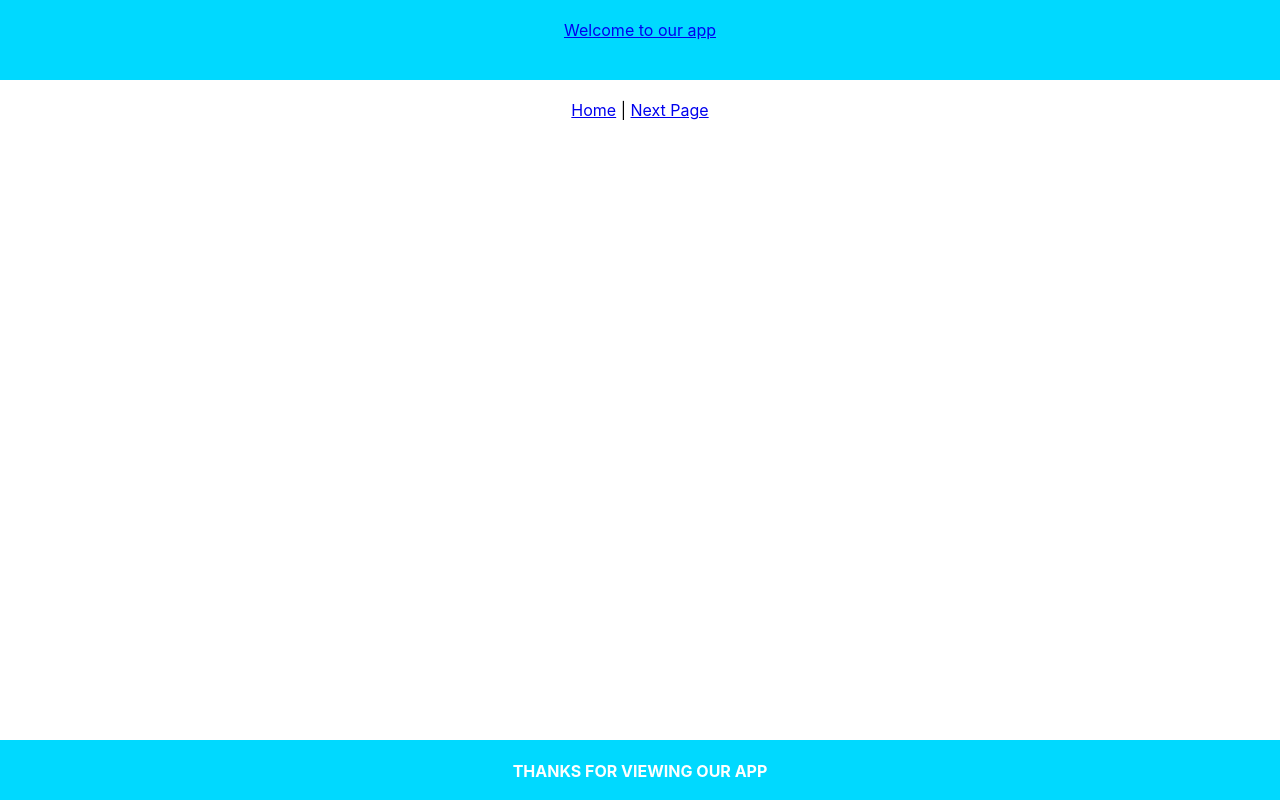
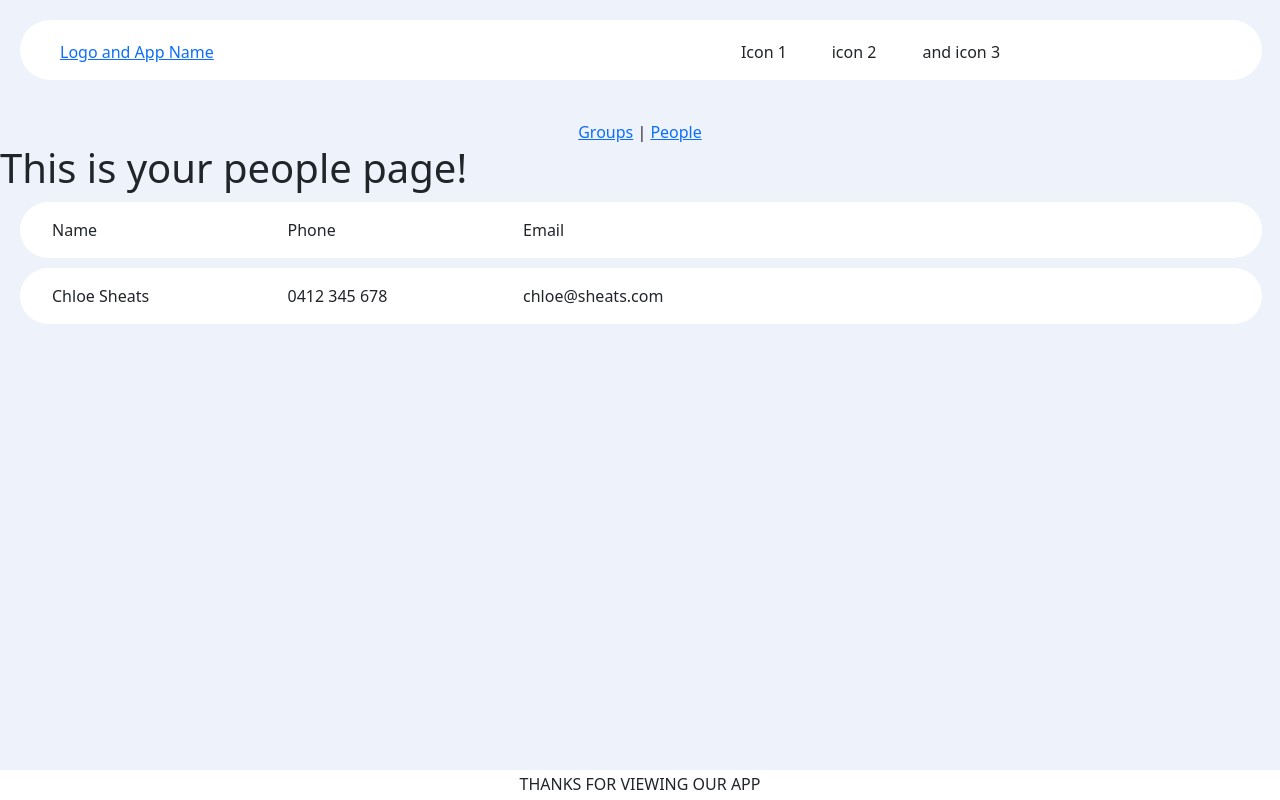
Before and after one commit to cmaddern-stack/COMP30022, a React (Create React App) app in the folder frontend/: page /people in a window 1280 px wide. Built offline with nearby package versions, Linux system fonts and the light colour scheme.

Commit message:
further styling to people page

```diff
--- a/frontend/package.json
+++ b/frontend/package.json
@@ -8,6 +8,7 @@
     "@testing-library/user-event": "^12.1.10",
     "bootstrap": "^5.1.0",
     "react": "^17.0.2",
+    "react-bootstrap": "^2.0.0-beta.6",
     "react-dom": "^17.0.2",
     "react-router": "^5.2.1",
     "react-router-dom": "^5.2.1",
--- a/frontend/src/App.css
+++ b/frontend/src/App.css
@@ -1,26 +1,30 @@
+.body {
+  background-color: #EEF2FA;
+  position:absolute;
+  height: 100%;
+  width: 100%;
+}
+
+header .icon {
+  width: 10%;
+}
+
+header .content {
+  width: 80%;
+  padding-left: 40px;
+}
+
 header {
-  /* : fixed; */
   height: 60px;
-  left: 0;
   top: 0;
-  width: 100%;
-  background-color: rgb(0, 217, 255);
-  color: white;
-  text-align: center;
+  width: 97%;
+  background-color: white;
   padding-top: 20px;
+  border-radius: 90px;
+  margin: 20px;
 }
 
 nav {
-  position: fixed;
-  left: 0;
-  top: 200;
-  width: 100%;
-  text-align: center;
-  padding-top: 20px;
-}
-
-nav {
-  position: fixed;
   left: 0;
   top: 200;
   width: 100%;
@@ -30,11 +34,23 @@ nav {
 
 footer {
   position: fixed;
-  height: 60px;
+  height: 30px;
   left: 0;
   bottom: 0;
   width: 100%;
-  background-color: rgb(0, 217, 255);
-  color: white;
+  background-color: white;
   text-align: center;
+  padding-top: 5px;
 }
+
+/* Person page styling */
+.person {
+  background-color: white;
+  width: 97%;
+  padding: 1em 2em;
+  border-radius: 90px;
+  margin: 10px 20px;
+}
+.name { width: 20%; }
+.email { width: 20%; }
+.phone { width: 20%; }
--- a/frontend/src/App.js
+++ b/frontend/src/App.js
@@ -3,6 +3,8 @@ import './App.css';
 
 import { Switch, Route } from 'react-router-dom';
 import { BrowserRouter as Router } from 'react-router-dom'
+import 'bootstrap/dist/css/bootstrap.min.css';
+
 
 import logo from './logo.svg';
 import Header from './components/Header';
@@ -17,13 +19,14 @@ To run the app on your local browser - from your terminal run:
 
 function App() {
   return (
-
+    <section class="body">
       <div>
         <Header/>
         <NavBar />
         {/* <img src={logo} width="100px" /> */}
         <Footer/>
       </div>
+    </section>
   );
 }
 
--- a/frontend/src/components/Footer.js
+++ b/frontend/src/components/Footer.js
@@ -3,7 +3,7 @@ import React from 'react';
 export default function Footer() {
     return (
         <footer>
-            <h4>THANKS FOR VIEWING OUR APP</h4>
+            <h6>THANKS FOR VIEWING OUR APP</h6>
         </footer>
     );
 };
--- a/frontend/src/components/Header.js
+++ b/frontend/src/components/Header.js
@@ -4,7 +4,12 @@ export default function Header() {
 
     return (
         <header>
-            <a href="/">Welcome to our app</a>
+            <div class="d-flex content">
+                <div class="w-75"><a href="/">Logo and App Name</a></div>
+                <div class="icon">Icon 1</div>
+                <div class="icon">icon 2</div>
+                <div class="icon">and icon 3</div>
+            </div>
         </header>
     )
 }
--- a/frontend/src/components/Nav.js
+++ b/frontend/src/components/Nav.js
@@ -5,11 +5,11 @@ export default function Nav() {
     return (
         <nav>
             <NavLink exact to="/">
-                Home
+                Groups
             </NavLink>
             &nbsp;|&nbsp;
-            <NavLink exact to="/next">
-                Next Page
+            <NavLink exact to="/people">
+                People
             </NavLink>
         </nav>
     )
--- a/frontend/src/components/NavBar.js
+++ b/frontend/src/components/NavBar.js
@@ -4,8 +4,8 @@ import { BrowserRouter as Router, Switch, Route } from 'react-router-dom';
 
 import Nav from './Nav'
 
-import Home from '../pages/Home';
-import Next from '../pages/Next';
+import Groups from '../pages/Groups';
+import People from '../pages/People';
 
 
 export default function NavBar() {
@@ -13,8 +13,8 @@ export default function NavBar() {
       <Router>
         <Nav />
         <Switch>
-          <Route exact path="/" component={Home}></Route>
-          <Route exact path="/next" component={Next}></Route>
+          <Route exact path="/" component={Groups}></Route>
+          <Route exact path="/people" component={People}></Route>
         </Switch>
       </Router>
 
--- /dev/null
+++ b/frontend/src/pages/Groups.js
@@ -0,0 +1,11 @@
+import React from 'react';
+
+export default function Groups() {
+
+
+    return (
+        <div>
+            <h1 class="text-center">This is your Groups page!</h1>
+        </div>
+    )
+}
--- a/frontend/src/pages/Home.js
+++ /dev/null
@@ -1,11 +0,0 @@
-import React from 'react';
-
-export default function Home() {
-
-
-    return (
-        <div>
-            <h1>This is your home page!</h1>
-        </div>
-    )
-}
--- a/frontend/src/pages/Next.js
+++ /dev/null
@@ -1,9 +0,0 @@
-import React from 'react';
-
-export default function Next() {
-
-
-    return <div>
-        <h1>This is your the next page, congrats!</h1>
-    </div>
-}
--- /dev/null
+++ b/frontend/src/pages/People.js
@@ -0,0 +1,30 @@
+import React from 'react';
+
+export default function People() {
+
+    return (
+        <div>
+            <h1>This is your people page!</h1>
+            <div class="person d-flex">
+                <div class="name">Name</div>
+                <div class="phone">Phone</div>
+                <div class="email">Email</div>
+            </div>
+            <div>
+                <Person />
+            </div>
+
+        </div>
+    );
+
+}
+
+function Person() {
+    return (
+        <div class="person d-flex">
+            <div class="name">Chloe Sheats</div>
+            <div class="phone">0412 345 678</div>
+            <div class="email">chloe@sheats.com</div>
+        </div>
+    )
+}
```
Also changed, not shown: 1 other file (tests, documents, lock files or other folders). Lines whose indentation alone changed are shown as unchanged.
